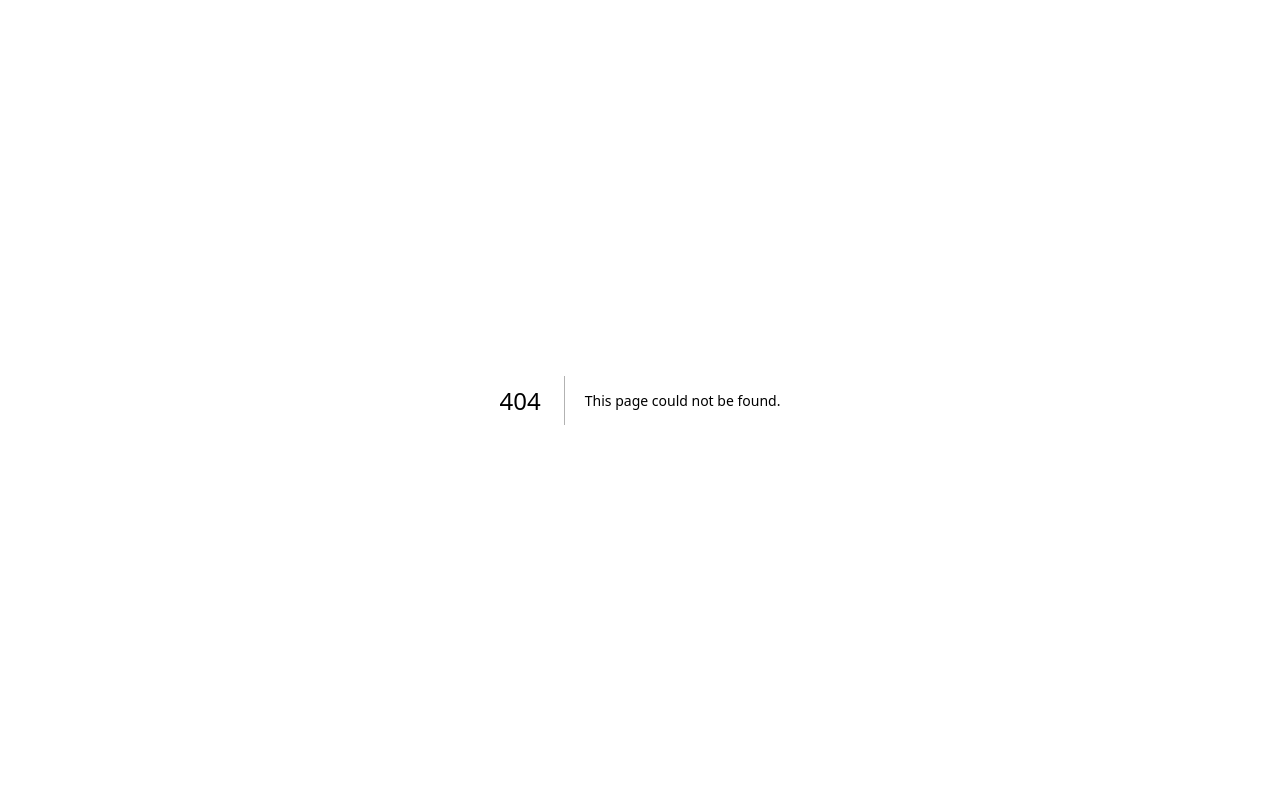
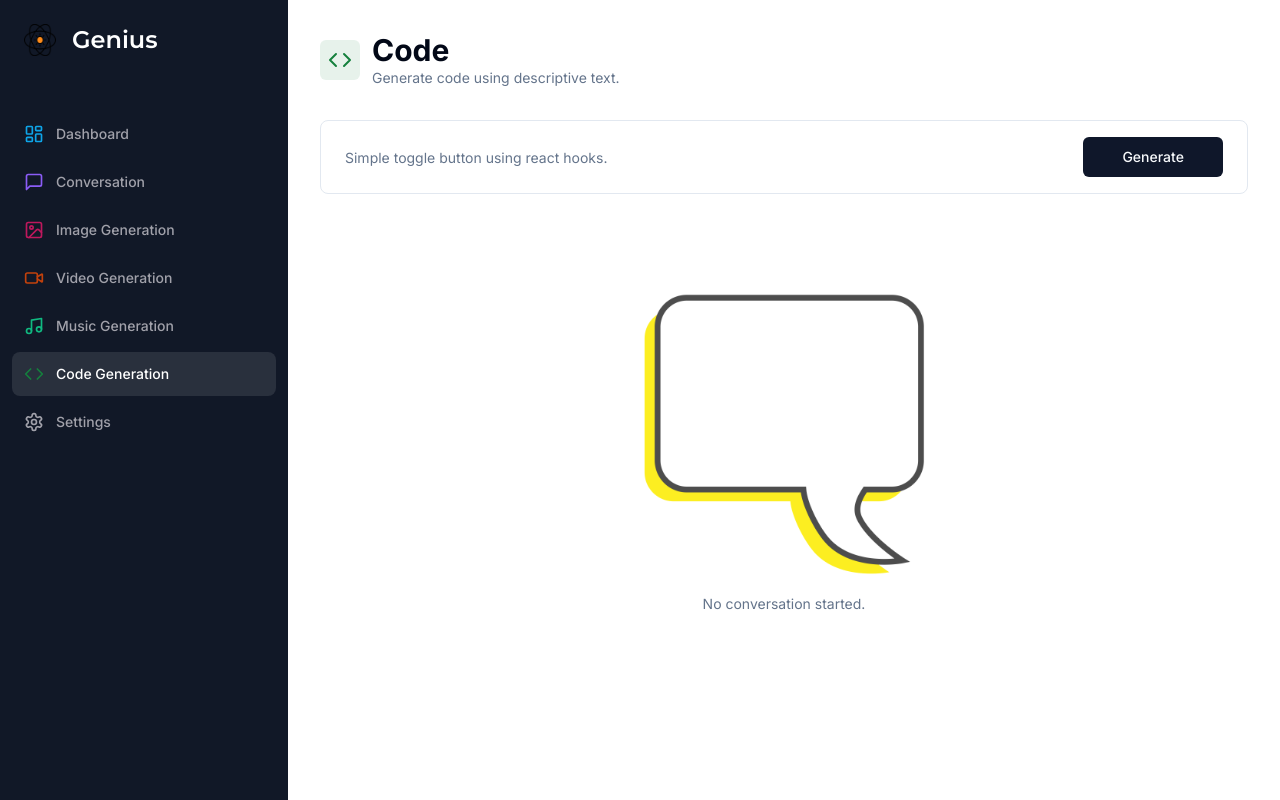
Before and after one commit to vinhhv/saas-ai-platform-tutorial, a Next.js app: page /code in a window 1280 px wide. Before the commit this address had no page. Built offline with nearby package versions, Linux system fonts and the light colour scheme.

Commit message:
Add code generation

```diff
--- /dev/null
+++ b/app/(dashboard)/(routes)/code/constants.ts
@@ -0,0 +1,7 @@
+import * as z from "zod";
+
+export const formSchema = z.object({
+  prompt: z.string().min(1, {
+    message: "Prompt is required",
+  }),
+});
--- /dev/null
+++ b/app/(dashboard)/(routes)/code/page.tsx
@@ -0,0 +1,156 @@
+"use client";
+
+import { BotAvatar } from "@/components/bot-avatar";
+import { Empty } from "@/components/empty";
+import { Heading } from "@/components/heading";
+import Loader from "@/components/loader";
+import { Button } from "@/components/ui/button";
+import { Form, FormControl, FormField, FormItem } from "@/components/ui/form";
+import { Input } from "@/components/ui/input";
+import { UserAvatar } from "@/components/user-avatar";
+import { cn } from "@/lib/utils";
+import { zodResolver } from "@hookform/resolvers/zod";
+import axios from "axios";
+import { Code } from "lucide-react";
+import { useRouter } from "next/navigation";
+import OpenAI from "openai";
+import { useState } from "react";
+import { useForm } from "react-hook-form";
+import ReactMarkdown from "react-markdown";
+import * as z from "zod";
+import { formSchema } from "./constants";
+
+const CodePage = () => {
+  const router = useRouter();
+  const [messages, setMessages] = useState<OpenAI.ChatCompletionMessageParam[]>(
+    []
+  );
+
+  const form = useForm<z.infer<typeof formSchema>>({
+    resolver: zodResolver(formSchema),
+    defaultValues: {
+      prompt: "",
+    },
+  });
+
+  const isLoading = form.formState.isSubmitting;
+
+  const onSubmit = async (values: z.infer<typeof formSchema>) => {
+    try {
+      const userMessage = {
+        role: "user",
+        content: values.prompt,
+      };
+      const newMessages = [...messages, userMessage];
+
+      const response = await axios.post("/api/code", {
+        messages: newMessages,
+      });
+
+      setMessages((current) => [...current, userMessage, response.data]);
+
+      form.reset();
+    } catch (error: any) {
+      // TODO: Open Pro Modal
+      console.log(error);
+    }
+    {
+      router.refresh();
+    }
+  };
+
+  return (
+    <div>
+      <Heading
+        title="Code"
+        description="Generate code using descriptive text."
+        icon={Code}
+        iconColor="text-green-700"
+        bgColor="bg-green-700/10"
+      />
+      <div className="px-4 lg:px-8">
+        <Form {...form}>
+          <form
+            onSubmit={form.handleSubmit(onSubmit)}
+            className="
+              rounded-lg
+              border
+              w-full
+              p-4
+              px-3
+              md:px-6
+              focus-within:shadow-sm
+              grid
+              grid-cols-12
+              gap-2
+            "
+          >
+            <FormField
+              name="prompt"
+              render={({ field }) => (
+                <FormItem className="col-span-12 lg:col-span-10">
+                  <FormControl className="m-0 p-0">
+                    <Input
+                      className="border-0 outline-none focus-visible:ring=0 focus-visible:ring-transparent"
+                      disabled={isLoading}
+                      placeholder="Simple toggle button using react hooks."
+                      {...field}
+                    />
+                  </FormControl>
+                </FormItem>
+              )}
+            />
+            <Button
+              className="col-span-12 lg:col-span-2 w-full"
+              disabled={isLoading}
+            >
+              Generate
+            </Button>
+          </form>
+        </Form>
+      </div>
+      <div className="space-y-4 mt-4">
+        {isLoading && (
+          <div className="p-8 rounded-lg w-full flex items-center justify-center bg-muted">
+            <Loader />
+          </div>
+        )}
+        {messages.length === 0 && !isLoading && (
+          <Empty label="No conversation started." />
+        )}
+        <div className="flex flex-col-reverse gap-y-4">
+          {messages.map((message) => (
+            <div
+              key={typeof message.content === "string" ? message.content : ""}
+              className={cn(
+                "p-8 w-full flex items-start gap-x-8 rounded-lg",
+                message.role === "user"
+                  ? "bg-white border border-black/10"
+                  : "bg-muted"
+              )}
+            >
+              {message.role === "user" ? <UserAvatar /> : <BotAvatar />}
+              <ReactMarkdown
+                components={{
+                  pre: ({ node, ...props }) => (
+                    <div className="overflow-auto w-full my-2 bg-black/10 p-2 rounded-lg">
+                      <pre {...props} />
+                    </div>
+                  ),
+                  code: ({ node, ...props }) => (
+                    <code className="bg-black/10 rounded-lg p-1" {...props} />
+                  ),
+                }}
+                className="text-sm overflow-hidden leading-7"
+              >
+                {typeof message.content === "string" ? message.content : ""}
+              </ReactMarkdown>
+            </div>
+          ))}
+        </div>
+      </div>
+    </div>
+  );
+};
+
+export default CodePage;
--- /dev/null
+++ b/app/api/code/route.ts
@@ -0,0 +1,43 @@
+import { auth } from "@clerk/nextjs/server";
+import { NextResponse } from "next/server";
+import OpenAI from "openai";
+
+const openai = new OpenAI({
+  apiKey: process.env.OPENAI_API_KEY,
+});
+
+const instructionMessage: OpenAI.ChatCompletionMessageParam = {
+  role: "system",
+  content:
+    "You are a code generator. Your code reply should be in markdown code snippets. Please add an explanation of your work following the code snippet.",
+};
+
+export async function POST(req: Request) {
+  try {
+    const { userId } = auth();
+    const body = await req.json();
+    const { messages } = body;
+
+    if (!userId) {
+      return new NextResponse("Unauthorized", { status: 401 });
+    }
+
+    if (!openai.apiKey) {
+      return new NextResponse("OpenAI API Key not configured", { status: 500 });
+    }
+
+    if (!messages) {
+      return new NextResponse("Messages are required", { status: 400 });
+    }
+
+    const response = await openai.chat.completions.create({
+      model: "gpt-3.5-turbo",
+      messages: [instructionMessage, ...messages],
+    });
+
+    return NextResponse.json(response.choices[0].message);
+  } catch (error) {
+    console.log("[CODE_ERROR]", error);
+    return new NextResponse("Internal error", { status: 500 });
+  }
+}
--- a/package.json
+++ b/package.json
@@ -24,6 +24,7 @@
     "react": "^18",
     "react-dom": "^18",
     "react-hook-form": "^7.51.4",
+    "react-markdown": "^9.0.1",
     "tailwind-merge": "^2.3.0",
     "tailwindcss-animate": "^1.0.7",
     "zod": "^3.23.8"
```
Also changed, not shown: 1 other file (tests, documents, lock files or other folders).
